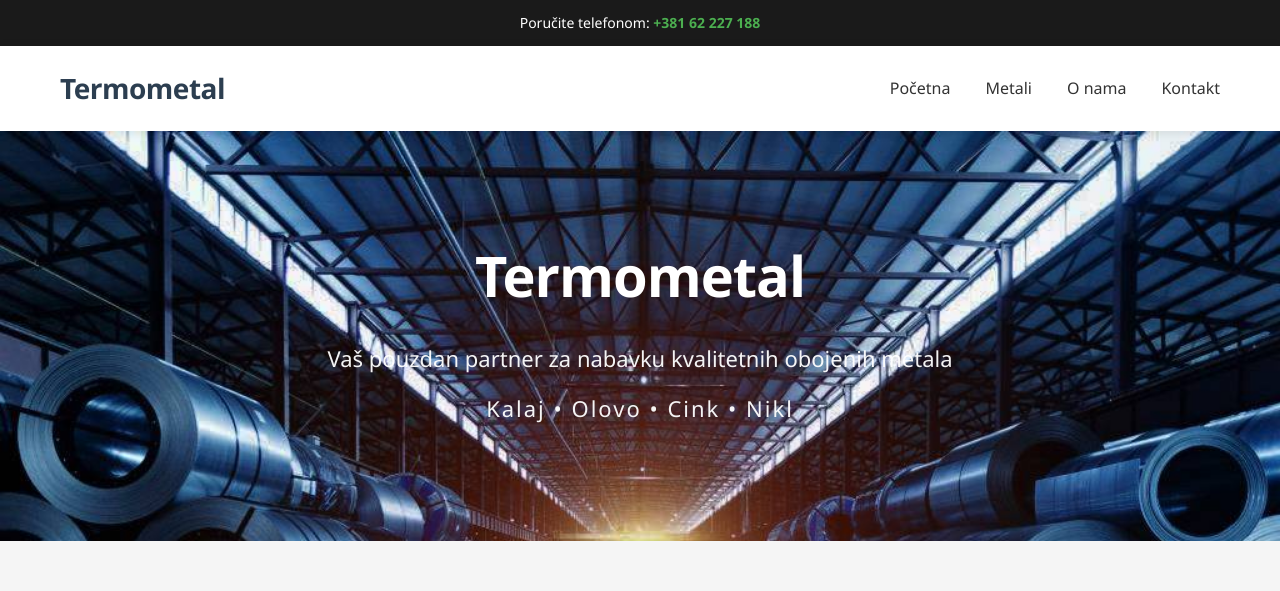
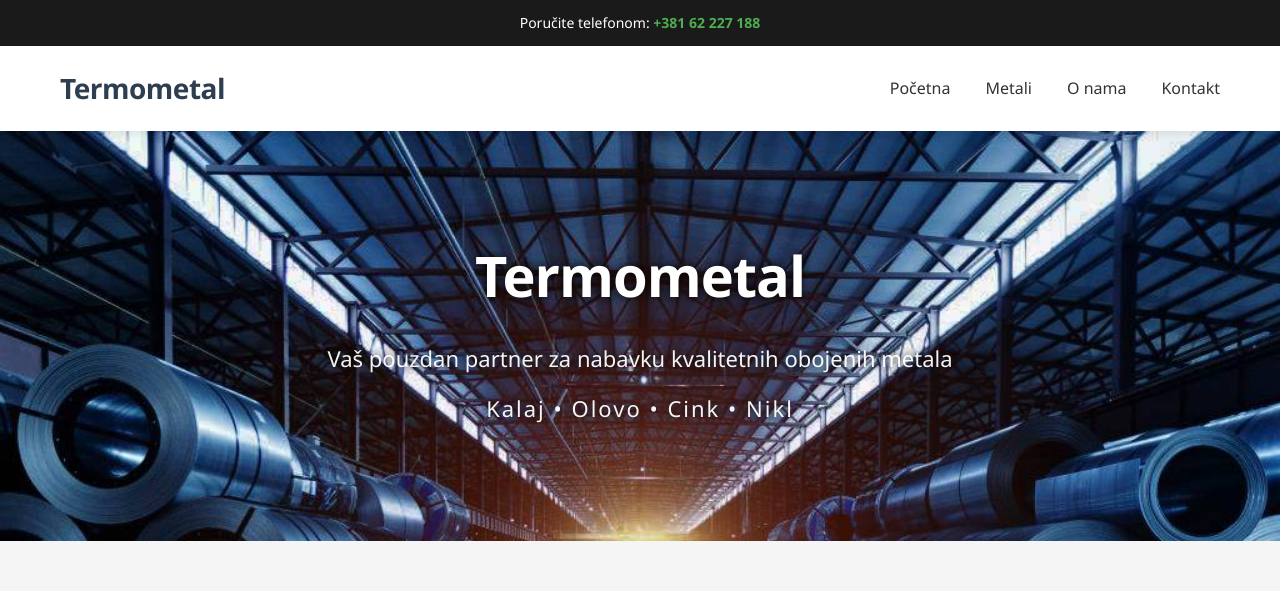
Before and after one commit to termometal03/termometal03.github.io, a plain HTML site: page index.html in a window 1280 px wide. Shown: the top 591 px of the page. Drawn offline with Linux system fonts and the light colour scheme.

Commit message:
Add files via upload

```diff
--- a/styles.css
+++ b/styles.css
@@ -124,6 +124,7 @@ nav a:hover {
     color: white;
     padding: 100px 20px;
     text-align: center;
+    text-shadow: 0 0 10px black;
 }
 
 .hero-content h1 {
```
